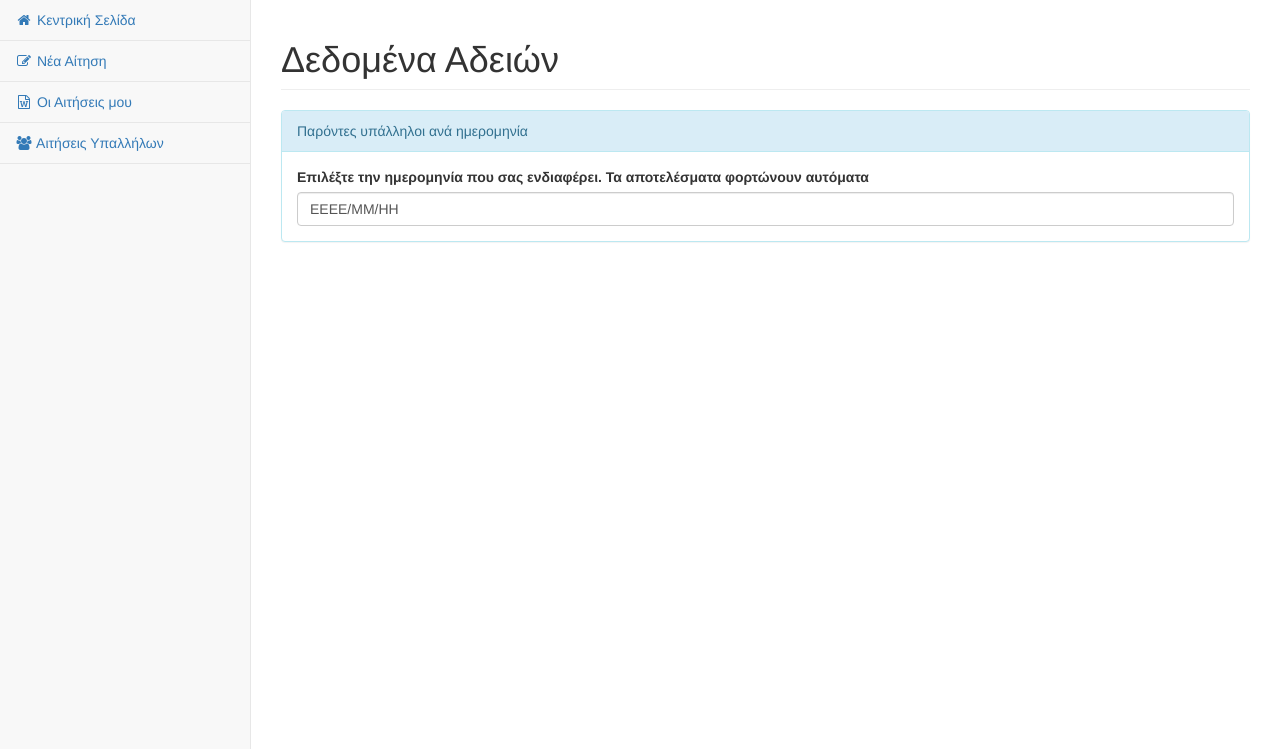
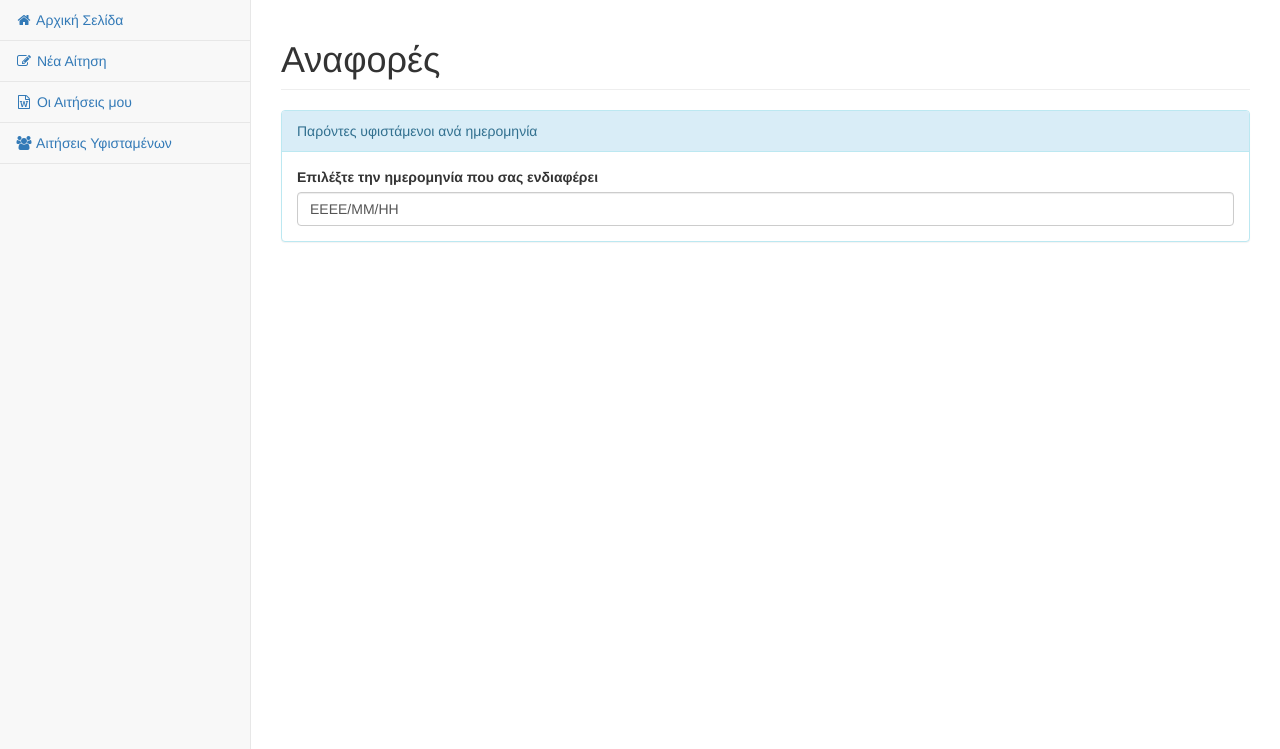
Before and after one commit to ellak-monades-aristeias/adeies, a PHP site: page /stats.php?mode=1 in a window 1280 px wide. Shown: the part 51-800 px from the top of the page. Run offline with PHP 8.4, Linux system fonts and the light colour scheme; the visitor is signed in with stand-in values (Sample User, id 1); data comes from the database, SQL or seed files in the repository; data that the repository does not hold is empty.

```diff
--- a/php_files/admin/pages/form_evaluate.php
+++ b/php_files/admin/pages/form_evaluate.php
@@ -2,7 +2,7 @@
         <div id="page-wrapper">
             <div class="row">
                 <div class="col-lg-12">
-                    <h1 class="page-header">Αιτήσεις Υπαλλήλων</h1>
+                    <h1 class="page-header">Αιτήσεις Υφισταμένων</h1>
                 </div>
                 <!-- /.col-lg-12 -->
             </div>
--- a/php_files/admin/pages/header.php
+++ b/php_files/admin/pages/header.php
@@ -106,7 +106,7 @@
                 <div class="sidebar-nav navbar-collapse">
                     <ul class="nav" id="side-menu">
                         <li>
-                            <a href="home.php"><i class="fa fa-home fa-fw"></i> Κεντρική Σελίδα</a>
+                            <a href="home.php"><i class="fa fa-home fa-fw"></i> Αρχική Σελίδα</a>
                         </li>
 						<li>
                             <a href="form.php"><i class="fa fa-edit fa-fw"></i> Νέα Αίτηση</a>
@@ -117,19 +117,19 @@
 						<?php if ($_SESSION["idiotita"]!="0")
 			       {?>
 						<li>
-                                                    <a href="form_evaluate.php"><i class="fa fa-users fa-fw"></i> Αιτήσεις Υπαλλήλων</a>
+                                                    <a href="form_evaluate.php"><i class="fa fa-users fa-fw"></i> Αιτήσεις Υφισταμένων</a>
                         </li>
                         <?php } ?>
                         <?php if ($_SESSION["idiotita"]>"1")
 			       {?>
                         <li>
-                            <a href="#"><i class="fa fa-bar-chart-o fa-fw"></i> Δεδομένα Αδειών<span class="fa arrow"></span></a>
+                            <a href="#"><i class="fa fa-bar-chart-o fa-fw"></i> Αναφορές<span class="fa arrow"></span></a>
                             <ul class="nav nav-second-level collapse" aria-expanded="false" style="height: 0px;">
                                 <li>
-                                    <a href="stats.php?mode=1">Παρόντες Υπάλληλοι</a>
+                                    <a href="stats.php?mode=1">Παρόντες Υφιστάμενοι</a>
                                 </li>
                                 <li>
-                                    <a href="stats.php?mode=2">Απόντες Υπάλληλοι</a>
+                                    <a href="stats.php?mode=2">Απόντες Υφιστάμενοι</a>
                                 </li>
                                 <li>
                                     <a href="stats.php?mode=3">Απόντες Μεταξύ Διαστήματος</a>
--- a/php_files/admin/pages/home.php
+++ b/php_files/admin/pages/home.php
@@ -105,7 +105,7 @@
         <div id="page-wrapper">
             <div class="row">
                 <div class="col-lg-12">
-                    <h1 class="page-header">Κεντρική Σελίδα</h1>
+                    <h1 class="page-header">Αρχική Σελίδα</h1>
                 </div>
                 <!-- /.col-lg-12 -->
             </div>
@@ -196,7 +196,7 @@
                         </div>
                         <div class="panel-body">
                             <p>Χρησιμοποιώντας το Σύστημα Διαχείρισης Αδειών της Περιφέρειας Δυτικής Μακεδονίας, έχετε τη δυνατότητα να αξιολογήσετε
-                            τις αιτήσεις των υπαλλήλων της διεύθυνσής σας, να καταχωρήσετε νέα
+                            τις αιτήσεις των υφισταμένων της διεύθυνσής σας, να καταχωρήσετε νέα
 							αίτηση άδειας, να ελέγξετε την πορεία της καταχωρημένης αίτησής σας, να λάβετε αντίγραφο της αίτησής σας σε μορφή PDF καθώς και
 							να έχετε μια επισκόπιση όλων των αιτήσεων που έχετε υποβάλλει ως τώρα.</p>
                         </div>
--- a/php_files/admin/pages/stats.php
+++ b/php_files/admin/pages/stats.php
@@ -2,7 +2,7 @@
         <div id="page-wrapper">
             <div class="row">
                 <div class="col-lg-12">
-                    <h1 class="page-header">Δεδομένα Αδειών</h1>
+                    <h1 class="page-header">Αναφορές</h1>
                 </div>
                 <!-- /.col-lg-12 -->
             </div>
@@ -12,23 +12,23 @@
                  <div class="panel panel-info">
                  <?php if ($_GET["mode"]==1)
                  { ?>
-                    <div class="panel-heading">Παρόντες υπάλληλοι ανά ημερομηνία</div>
+                    <div class="panel-heading">Παρόντες υφιστάμενοι ανά ημερομηνία</div>
                     <div class="panel-body">
-                        <label>Επιλέξτε την ημερομηνία που σας ενδιαφέρει. Τα αποτελέσματα φορτώνουν αυτόματα</label>
+                        <label>Επιλέξτε την ημερομηνία που σας ενδιαφέρει</label>
                         <input class="form-control , col-lg-3" name="date_parontes" id="dpd1" size="16" type="text" value="ΕΕΕΕ/ΜΜ/ΗΗ"/>
                         <div id="results"><br></div>
                     </div>
                  <?php } else if ($_GET["mode"]==2)
                  { ?>
-                    <div class="panel-heading">Απόντες υπάλληλοι ανά ημερομηνία</div>
+                    <div class="panel-heading">Απόντες υφιστάμενοι ανά ημερομηνία</div>
                     <div class="panel-body">
-                        <label>Επιλέξτε την ημερομηνία που σας ενδιαφέρει. Τα αποτελέσματα φορτώνουν αυτόματα</label>
+                        <label>Επιλέξτε την ημερομηνία που σας ενδιαφέρει</label>
                         <input class="form-control , col-lg-3" name="date_apontes" id="dpd2" size="16" type="text" value="ΕΕΕΕ/ΜΜ/ΗΗ"/>
                         <div id="results"><br></div>
                     </div>
                  <?php } else if ($_GET["mode"]==3)
                  { ?>
-                    <div class="panel-heading">Απόντες υπάλληλοι μεταξύ διαστήματος ημερομηνιών</div>
+                    <div class="panel-heading">Απόντες υφιστάμενοι μεταξύ διαστήματος ημερομηνιών</div>
                     <div class="panel-body">
                         <p>Παρόντες υπάλληλοι για την ημερομηνία
                         test</p></div>
```
Also changed, not shown: php_files/admin/pages/statLoader.php (+61 -11 lines).
